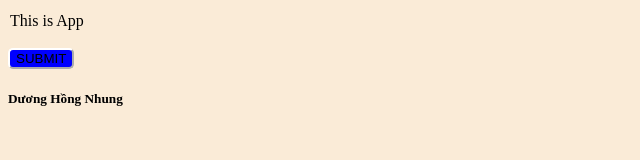
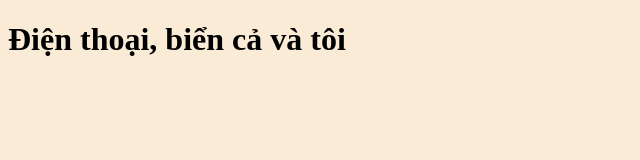
Before and after one commit to dungrs/gitbase, a plain HTML site: page index.html in a window 1280 px wide. Shown: the whole page, without its empty margins (0-640 px from the left). Drawn offline with Linux system fonts and the light colour scheme.

Commit message:
update index.html v2

```diff
--- a/index.css
+++ b/index.css
@@ -1,5 +1,5 @@
 button {
-    background-color: blue;
-    border-color: white;
+    background-color: greenyellow;
     border-radius: 5px;
+    font-size: 12px;
 }
--- a/index.html
+++ b/index.html
@@ -8,8 +8,7 @@
     <link rel="stylesheet" href="index2.css">
 </head>
 <body>
-    <p>This is App</p>
-    <button>SUBMIT</button>
-    <h5>Dương Hồng Nhung</h5>
+    <h1>Điện thoại, biển cả và tôi</h1>
+
 </body>
 </html>
```
